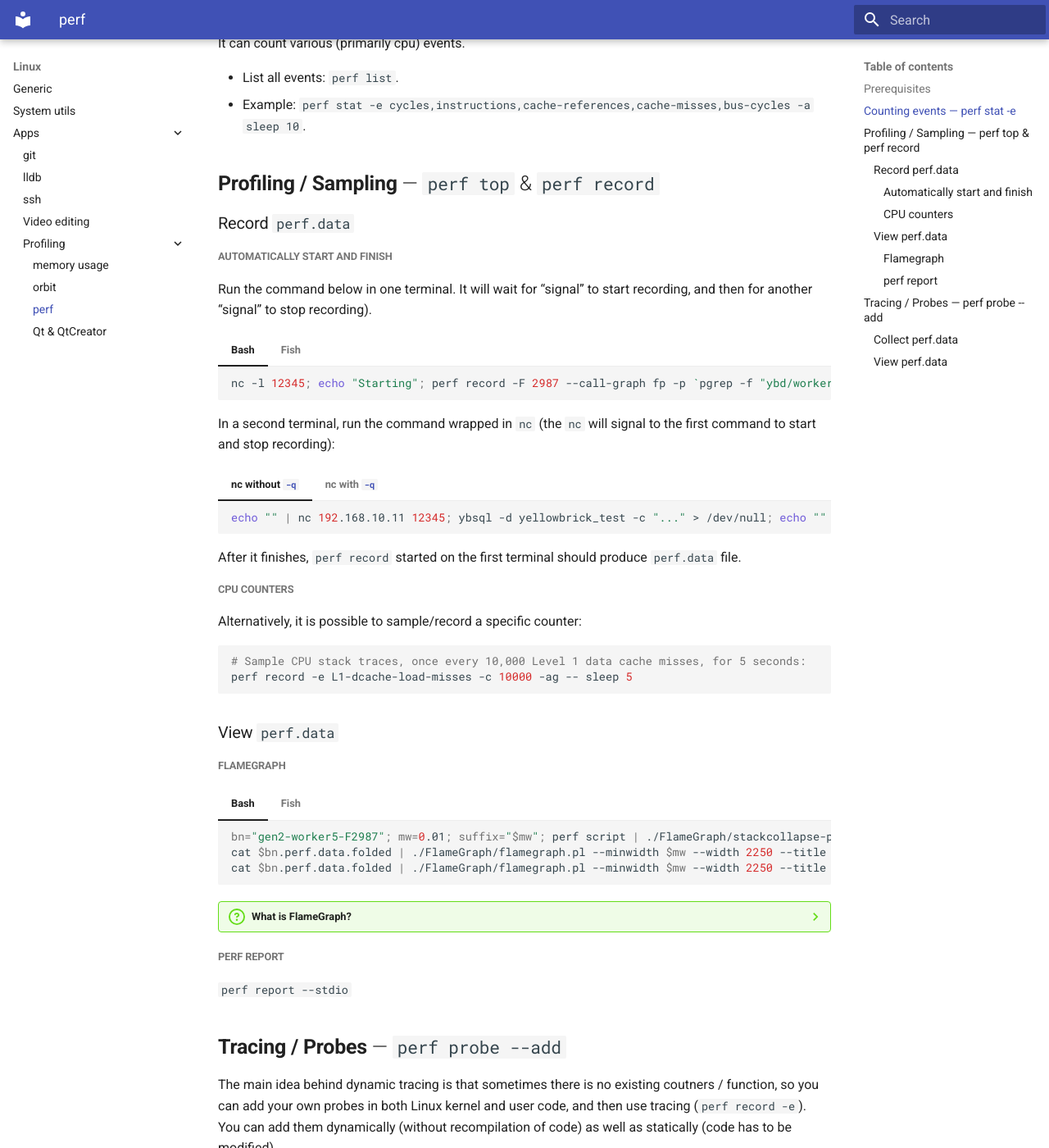
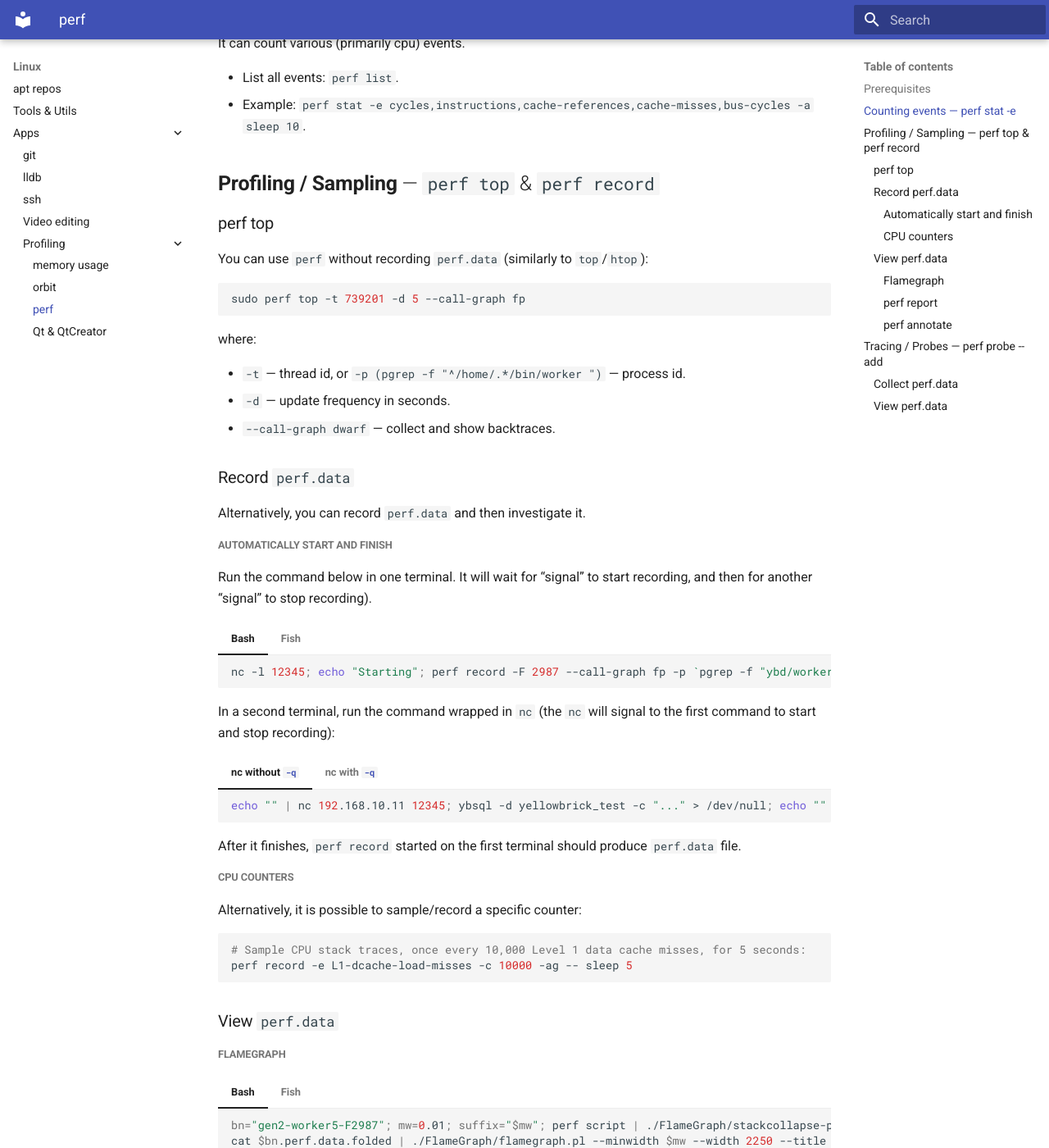
Before and after one commit to DimanNe/dimanne.github.io, an MkDocs documentation site: the page built from docs/Linux/apps/profiling/perf.md, in a window 1280 px wide and 1400 px high, scrolled down 488 px. Shown: the whole window at 82% size. Built offline with MkDocs 1.6.1 and Material for MkDocs 9.7.7, drawn with Linux system fonts in a browser that asks for light colours; some of the changed text lies outside the part shown.

Commit message:
add content

````diff
--- a/docs/Linux/apps/profiling/perf.md
+++ b/docs/Linux/apps/profiling/perf.md
@@ -22,7 +22,23 @@ It can count various (primarily cpu) events.
 
 ## **Profiling / Sampling** --- `perf top` & `perf record`
 
+### perf top
+
+You can use `perf` without recording `perf.data` (similarly to `top`/`htop`):
+
+```bash
+sudo perf top -t 739201 -d 5 --call-graph fp
+```
+where:
+
+* `-t` --- thread id, or `-p (pgrep -f "^/home/.*/bin/worker ")` --- process id.
+* `-d` --- update frequency in seconds.
+* `--call-graph dwarf` --- collect and show backtraces.
+
+
 ### Record `perf.data`
+
+Alternatively, you can record `perf.data` and then investigate it.
 
 ##### Automatically start and finish
 
@@ -111,7 +127,18 @@ perf record -e L1-dcache-load-misses -c 10000 -ag -- sleep 5
 
 ##### perf report
 
-`perf report --stdio`
+Use one of the:
+```bash
+perf report
+perf report --stdio
+perf report -g 'graph,0.5,caller'
+```
+
+##### perf annotate
+
+```bash
+perf annotate
+```
 
 
 
````
Also changed, not shown: docs/Linux/Generic.md (deleted, +0 -25 lines), docs/Linux/apps/video_editing.md (+7 -0 lines), docs/Linux/apt_repos.md (added, +142 -0 lines), docs/Linux/tools_and_utils.md (renamed from docs/Linux/SystemUtils.md, +29 -2 lines).
